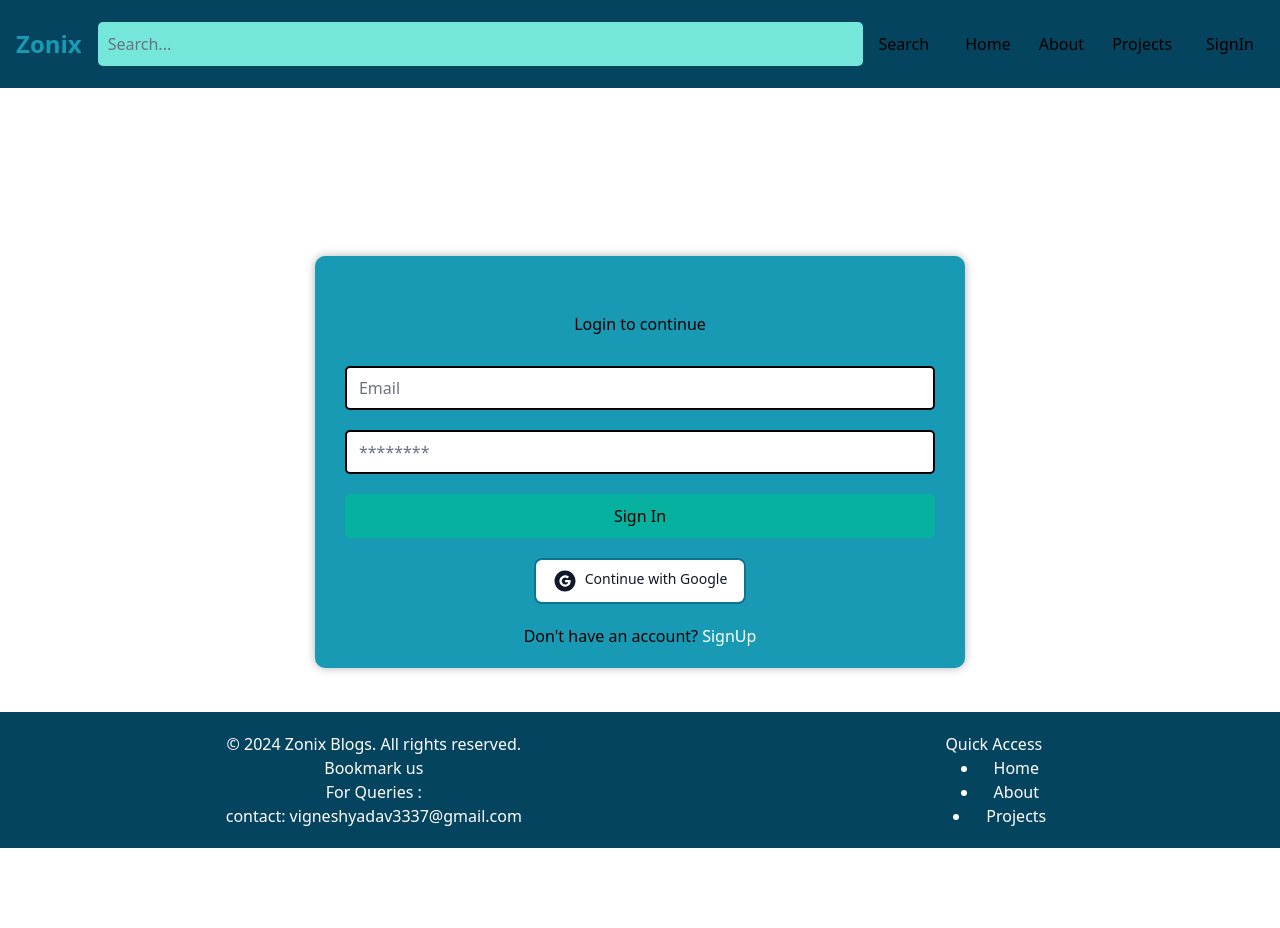
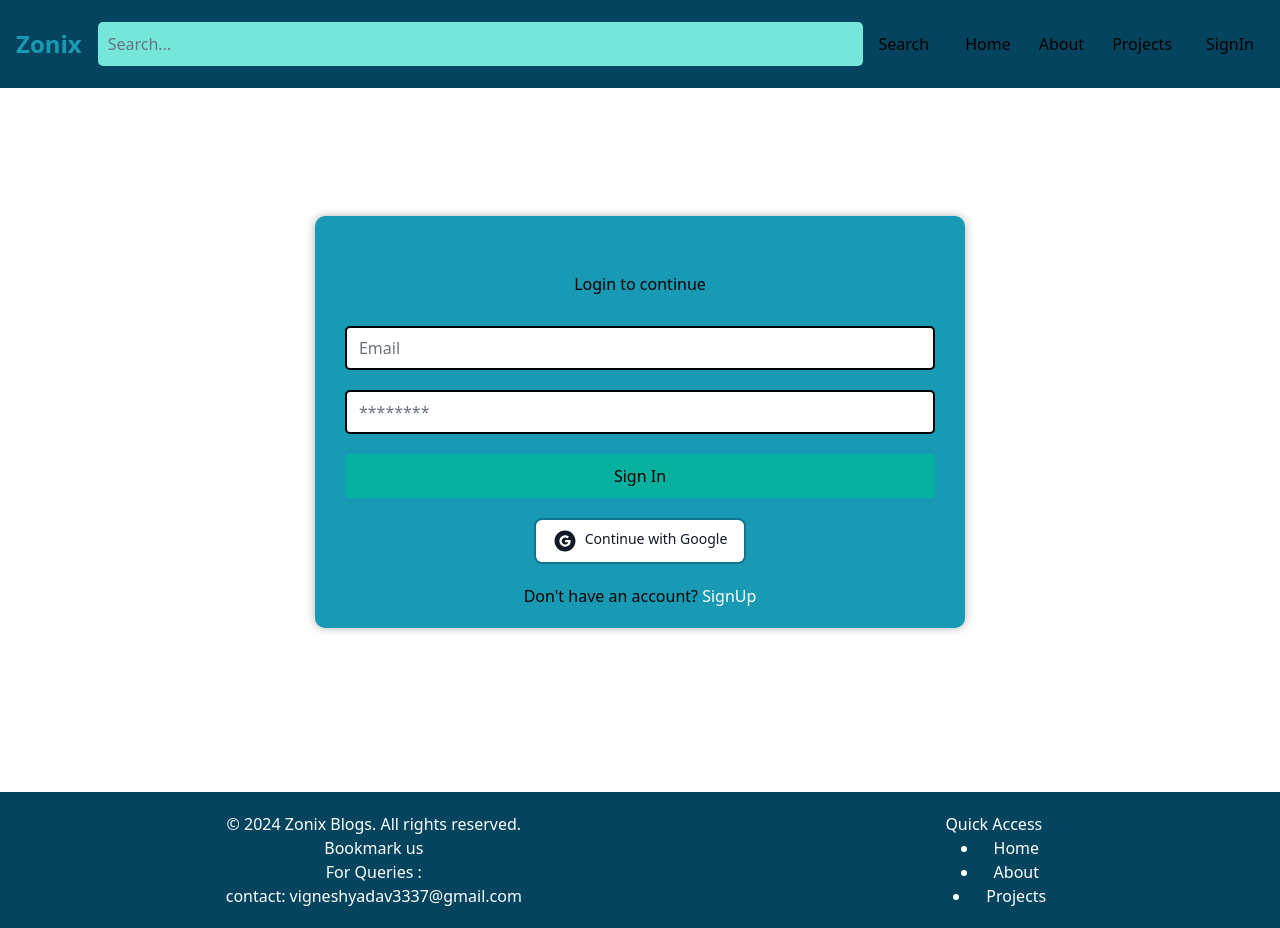
Before and after one commit to vigneshkunta/vueinfo, a React (Vite) app in the folder client/: page /sign-in in a window 1280 px wide. Before the commit the page ends 848 px from the top, so only its background shows below. Built offline with nearby package versions, Linux system fonts and the light colour scheme; no server answers.

Commit message:
allligned signup page

```diff
--- a/client/src/components/Navbar.css
+++ b/client/src/components/Navbar.css
@@ -99,6 +99,7 @@ nav {
 
   .footer-allignment {
     min-height: 89vh;
+    margin-bottom: 10vh;
   }
 
 
--- a/client/src/pages/SignupPage.css
+++ b/client/src/pages/SignupPage.css
@@ -5,7 +5,7 @@
     justify-content: center;
     /* margin-bottom: 20vh; */
     position: relative;
-    top: 13vh;
+    top: 8vh;
 }
 
 #signup-container {
```
